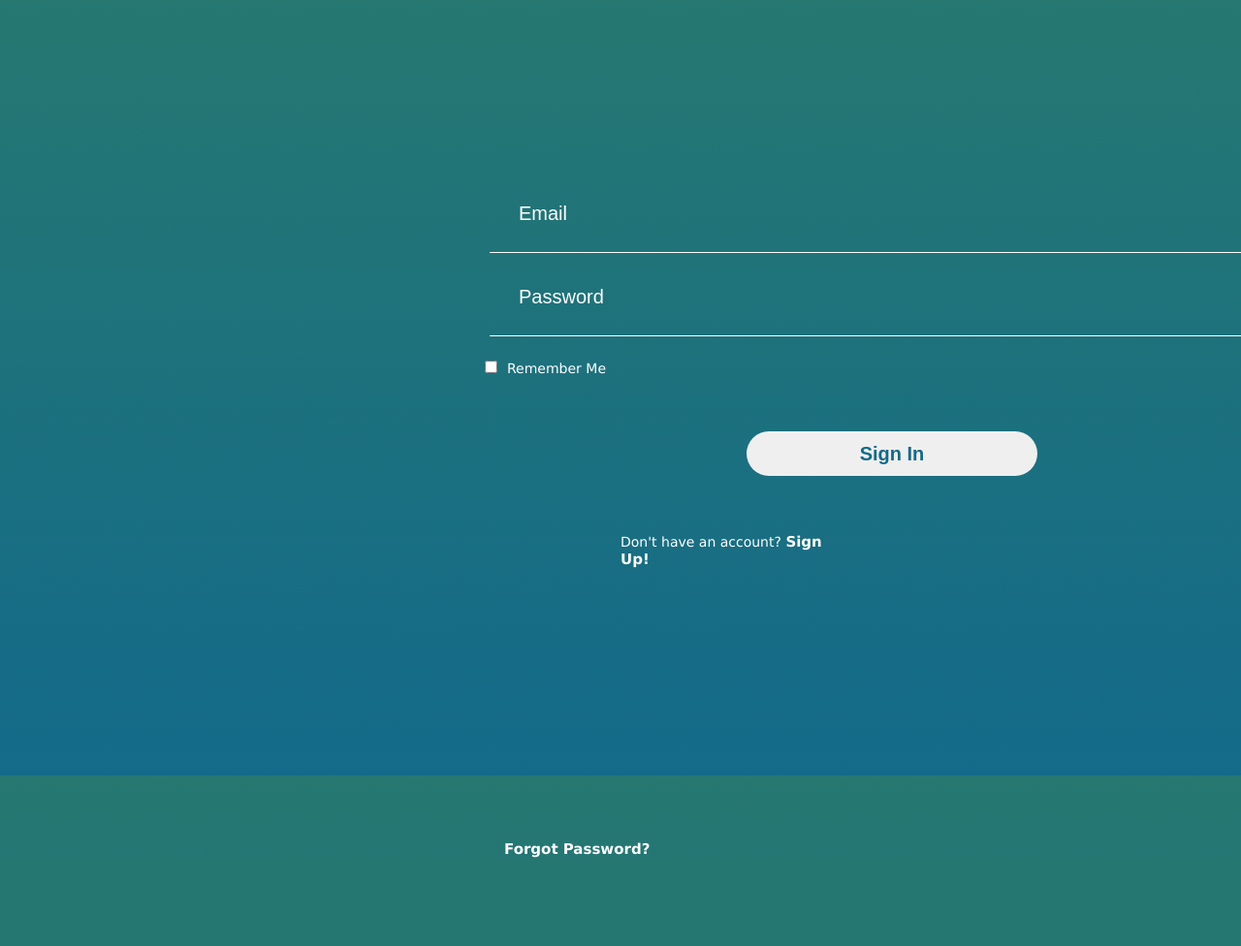
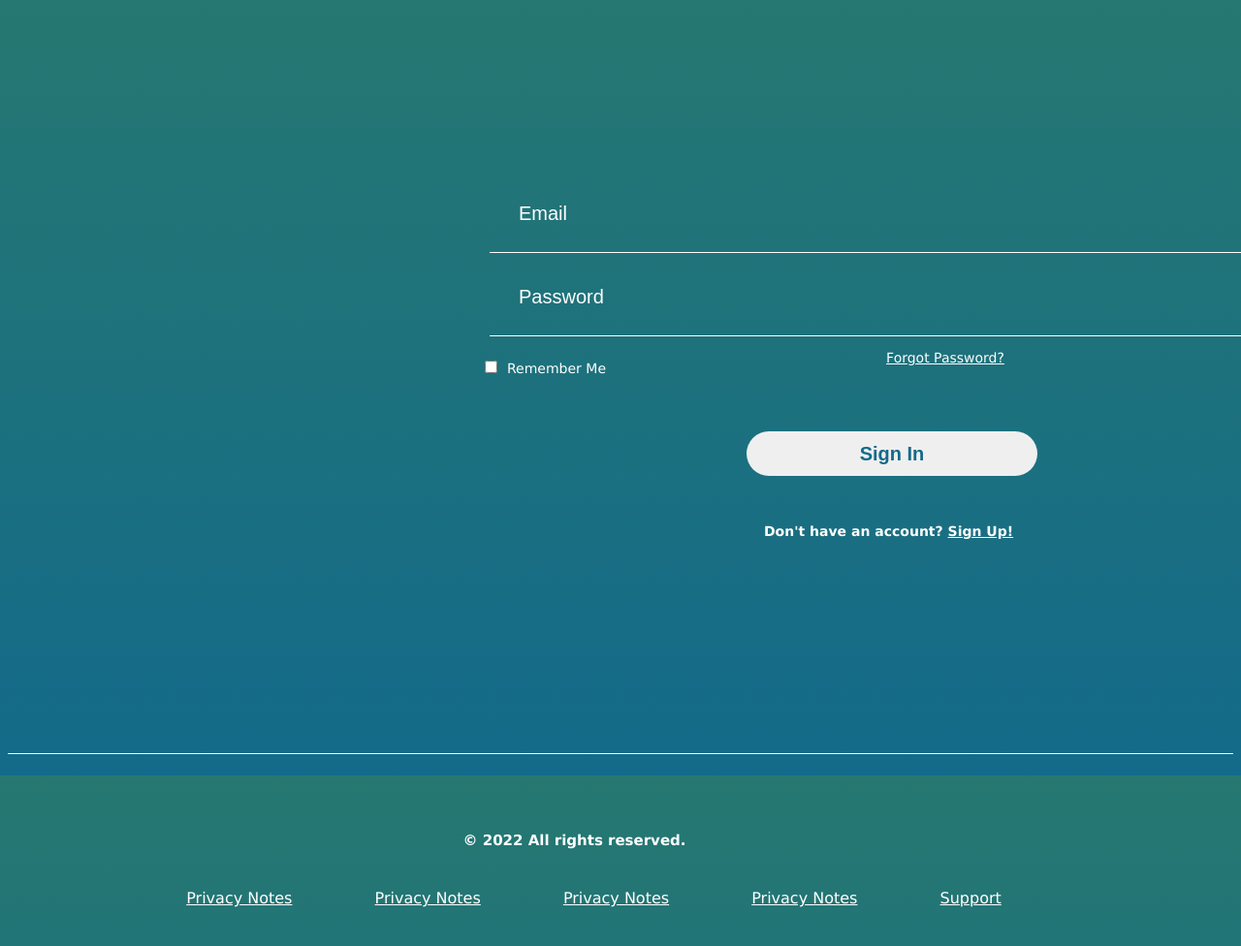
Before and after one commit to Not-yourCoder/User_login, a Django app: template templates/authentication/signin.html in a window 1280 px wide; the page is wider, and only the part inside the window is pictured. Shown: that part at 97% size. Before the commit the page ends 885 px from the top of that part, so only its background shows below. Run offline with Django 3.2, Linux system fonts and the light colour scheme; the template is opened without the code that fills it, so the values that code supplies are empty.

Commit message:
signin page updated. Js is faulty(not working KEKW)

```diff
--- a/main/urls.py
+++ b/main/urls.py
@@ -6,7 +6,8 @@ urlpatterns = [
     path('', views.home, name="home"),
     path('signup', views.signup, name="signup"),
     path('signin', views.signin, name="signin"),
-    path('signout', views.signout, name="signout")
+    path('signout', views.signout, name="signout"),
+    path('reset', views.reset, name="reset"),
 
 
 ]
--- a/main/views.py
+++ b/main/views.py
@@ -16,3 +16,6 @@ def signin(request):
 
 def signout(request):
     pass
+
+def reset(request):
+    return render(request,"authentication/reset.html")
--- a/static/style.css
+++ b/static/css/signin.css
@@ -4,9 +4,9 @@ body {
     background-repeat: no-repeat;
     background-attachment: fixed;
     font-family: verdana;
-    margin: auto;
+    /* margin: auto;
     width: 50%;
-    padding: 10px;
+    padding: 10px; */
 
   }
 
@@ -54,9 +54,22 @@ span{
     color: #fff;
 }
 .fpass{
+    display: flex;
+    justify-content: center;
+    align-items: flex-end;
+    margin: -475px -270px 0 0;
+    color: #fff;
     position: relative;
     left: 200px;
     top:200px;
+
+}
+.fpass a{
+    color: #fff;
+    font-size: 14px;
+}
+.fpass a:hover{
+    color: #d3d3d3;
 }
 
 button{
@@ -85,21 +98,57 @@ p{
     color: #fff;
     font-size: 14px;
     margin-top: 540px;
-    margin-left: 320px;
+    margin-left: 780px;
     margin-right: 100px;
     margin-bottom: 80px;
 
 }
-a{
+.dhaa{
     text-decoration: none;
     font-weight: bold;
     font-size: 15px;
     color: #fff;
+
+
 }
-.tags{
+.dhaa a{
     color: #fff;
-    margin-top: 540px;
-    margin-left: 620px;
-    margin-right: 100px;
-    margin-bottom: 80px;
 }
+
+.dhaa a:hover{
+     color: #C7C7C7;
+}
+
+footer h5{
+    display: flex;
+    justify-content: center;
+    align-items: center;
+    font-size: 15px;
+    color: #fff;
+    margin-top: 80px;
+    margin-right:95px;
+}
+.line-2 {
+    border-top: 1px solid #fff;
+    margin-top: 600px;
+  }
+
+.footer2{
+    display: flex;
+    justify-content: center;
+    align-items: center;
+    margin-right: 95px;
+    list-style-type: none;
+}
+
+.footer2 a{
+    color: #fff;
+}
+.footer2 a:hover{
+    color: #C7C7C7;
+}
+
+ul li{
+    display: inline;
+    padding: 40px;
+}
--- a/static/signup.css
+++ b/static/css/signup.css
@@ -44,7 +44,6 @@ p{
     border-bottom: 1px solid #adadad;
     outline: none;
     background: transparent;
-    color: #fff;
     display: flex;
     justify-content: center;
     align-items: center;
@@ -96,4 +95,5 @@ button{
 button:hover{
     background:#C7C7C7;
     box-shadow: 0 10px 20px -8px rgba(0, 0, 0,.7);
+    transition: scale(0.8);
     }
--- a/templates/authentication/signin.html
+++ b/templates/authentication/signin.html
@@ -6,7 +6,7 @@
         <meta name="description" content="">
         <meta name="viewport" content="width=device-width, initial-scale=1">
         {% load static %}
-        <link rel="stylesheet" text ="text/css" href="{% static 'style.css'%}">
+        <link rel="stylesheet" text ="text/css" href="{% static 'css/signin.css'%}">
     </head>
     <body>
 
@@ -14,12 +14,30 @@
             <input type = "email" class ="email-field" placeholder ="Email" name = "email" required>
             <input type = "password" class="pwd-field" placeholder ="Password" name = "pwd" required>
             <input type ="checkbox" class ="check-box"><span>Remember Me</span>
+            <button type ="submit" class ="btn">Sign In</button>
+        </div>
+        <div class="dhaa">
+            <p>Don't have an account? <a href="/signup" >Sign Up!</a></p>
+        </div>
+            <div class="fpass">
+                <a href="/reset">Forgot Password?</a>
+            </div>
 
-
-            <button type ="submit" class ="btn">Sign In</button>
+    </body>
+    <div class="line-2"></div>
+    <footer>
+        <div class="footer-content">
+            <h5> &copy; 2022 All rights reserved.</h5>
+        </div>
+            <div class="footer2">
+                <ul>
+                    <li><a href ="#">Privacy Notes</a></li>
+                    <li><a href ="#">Privacy Notes</a></li>
+                    <li><a href ="#">Privacy Notes</a></li>
+                    <li><a href ="#">Privacy Notes</a></li>
+                    <li><a href ="#">Support</a></li>
+                </ul>
 
         </div>
-            <p>Don't have an account? <a href="/signup" >Sign Up!</a></p>
-            <a href"#" class="fpass">Forgot Password?</a>
-    </body>
+    </footer>
 </html>
```
Also changed, not shown: static/css/reset.css (added, +38 -0 lines), static/js/signup.js (added, +17 -0 lines), templates/authentication/reset.html (added, +25 -0 lines), templates/authentication/signup.html (+12 -8 lines).
